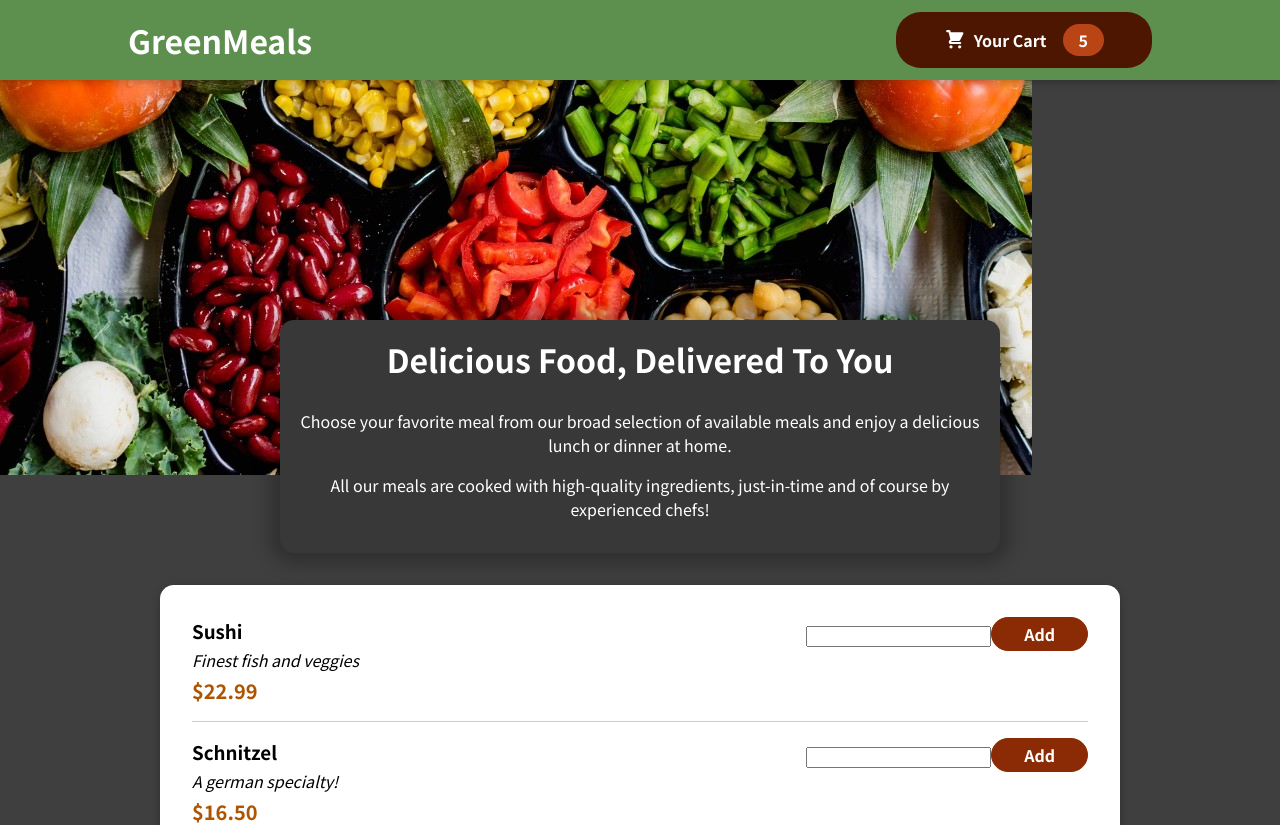
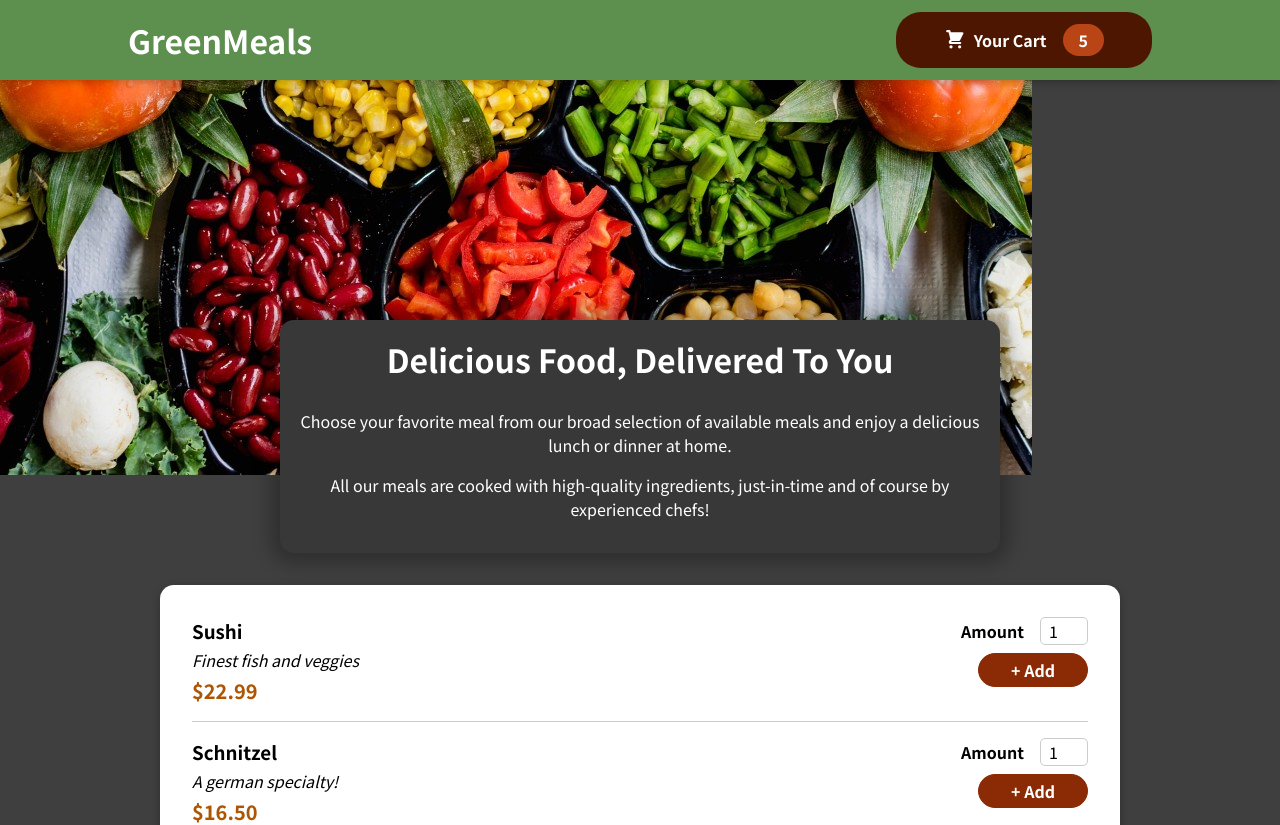
Before and after one commit to pdung1989/green-meals-shop, a React (Create React App) app: page / in a window 1280 px wide. Shown: the top 825 px of the page. Built offline with nearby package versions, Linux system fonts and the light colour scheme.

Commit message:
add form to input the amount

```diff
--- a/src/components/Meals/AvailableMeals.js
+++ b/src/components/Meals/AvailableMeals.js
@@ -32,6 +32,7 @@
 const AvailableMeals = () => {
   const mealsList= DUMMY_MEALS.map(meal =>
     <MealItem
+      id={meal.id}
       key={meal.id}
       name={meal.name}
       description={meal.description}
--- a/src/components/Meals/MealItem/MealItem.js
+++ b/src/components/Meals/MealItem/MealItem.js
@@ -12,7 +12,7 @@
         <div className={classes.price}>{price}</div>
       </div>
       <div>
-        <MealItemForm />
+        <MealItemForm id={props.id}/>
       </div>
     </li>
   );
--- a/src/components/Meals/MealItem/MealItemForm.js
+++ b/src/components/Meals/MealItem/MealItemForm.js
@@ -1,10 +1,19 @@
 import classes from './MealItemForm.module.css';
-
+import Input from '../../UI/Input';
 const MealItemForm = props => {
   return (
     <form className={classes.form}>
-      <input></input>
-      <button>Add</button>
+      <Input
+        label="Amount" input ={{
+          id: 'amount_' + props.id,
+          type: 'number',
+          min: '1',
+          max: '10',
+          step: '1',
+          defaultValue: '1'
+        }}
+        />
+      <button>+ Add</button>
     </form>
 
   )
--- a/src/components/UI/Input.js
+++ b/src/components/UI/Input.js
@@ -0,0 +1,12 @@
+import classes from './Input.module.css';
+
+const Input = (props) => {
+  return (
+    <div className={classes.input}>
+      <label htmlFor={props.input.id}>{props.label}</label>
+      <input {...props.input} />
+    </div>
+  );
+};
+
+export default Input;
--- a/src/components/UI/Input.module.css
+++ b/src/components/UI/Input.module.css
@@ -0,0 +1,18 @@
+.input {
+  display: flex;
+  align-items: center;
+  margin-bottom: 0.5rem;
+}
+
+.input label {
+  font-weight: bold;
+  margin-right: 1rem;
+}
+
+.input input {
+  width: 3rem;
+  border-radius: 5px;
+  border: 1px solid #ccc;
+  font: inherit;
+  padding-left: 0.5rem;
+}
```
Also changed, not shown: 1 other file (tests, documents, lock files or other folders).
